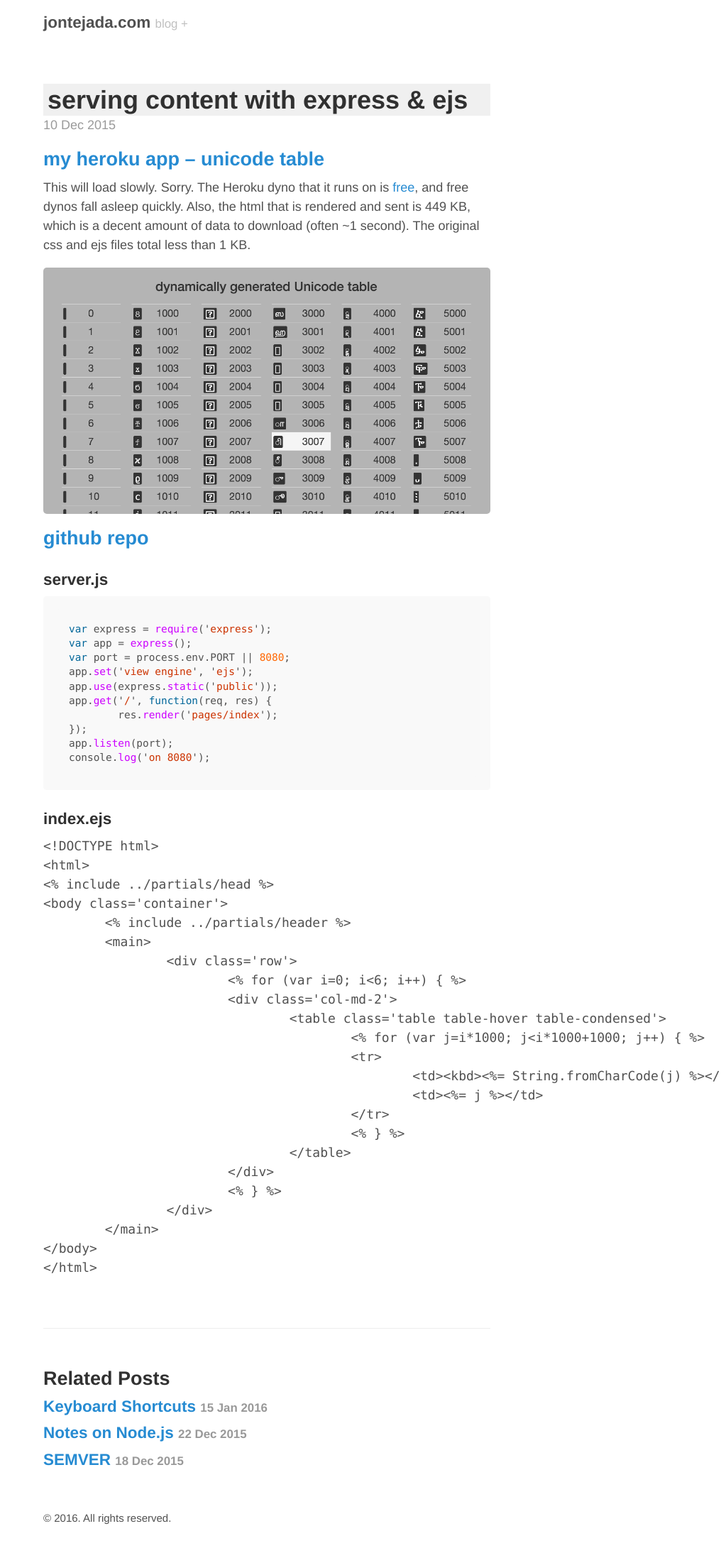
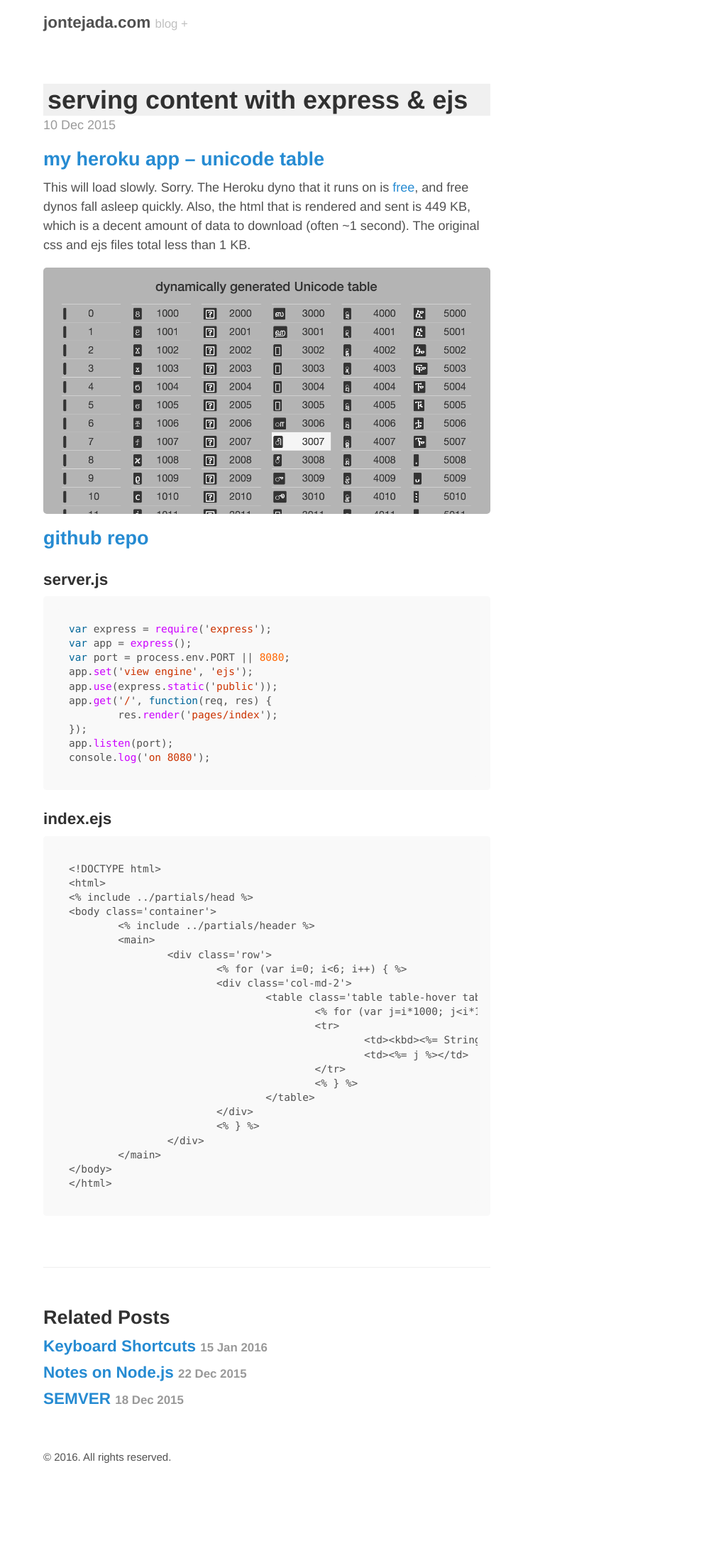
Before and after one commit to jontejada/jontejada.github.io, a Jekyll site: the page built from _posts/2015-12-09-express.md, in a window 1280 px wide. Shown: the whole page at 71% size, without its empty margins (264-1280 px from the left). Built offline with Jekyll 4.4.1, drawn with Linux system fonts in a browser that asks for light colours; Markdown is read by kramdown in place of the engine named in the settings; after the commit the page ends 2102 px from its top, so only the background shows below that.

Commit message:
fix page build error with ejs removed from code type

````diff
--- a/_posts/2015-12-09-express.md
+++ b/_posts/2015-12-09-express.md
@@ -28,7 +28,7 @@ console.log('on 8080');
 ```
 
 ###index.ejs
-```ejs
+```
 <!DOCTYPE html>
 <html>
 <% include ../partials/head %>
````
